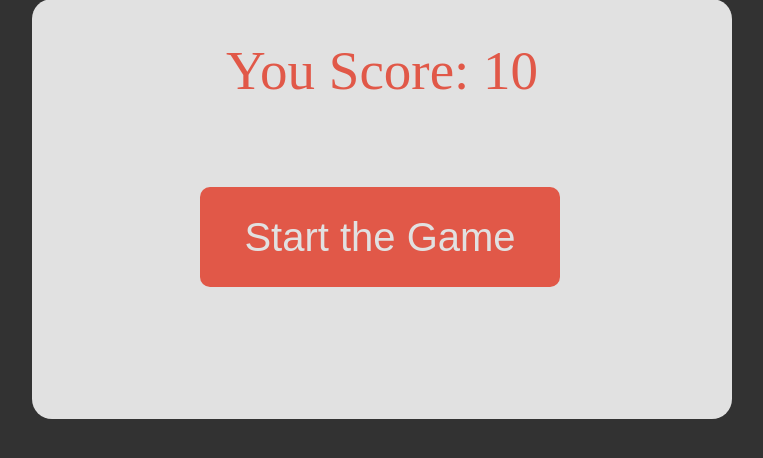
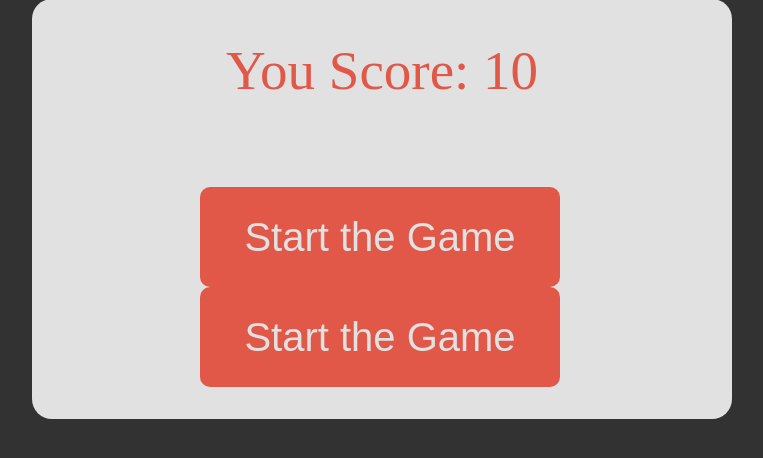
Before and after one commit to HanshengT/aglie_project, a Node server app: template views/profile.hbs in a window 1280 px wide; the page is wider, and only the part inside the window is pictured. Shown: the part 153-611 px from the top of that part, without its empty margins (258-1021 px from the left). Run offline with Node 20, Linux system fonts and the light colour scheme; the template is opened without the code that fills it: most values are stand-ins (such as "Sample title", 1, 10 or a date in 2020); some libraries are stand-ins or nearby versions.

Commit message:
Update profile.hbs

```diff
--- a/views/profile.hbs
+++ b/views/profile.hbs
@@ -17,7 +17,8 @@
     </div>
     <div id="content">
         <p id="score">You Score: {{score}}</p>
-        <a href="/game"><button id="enter_game">Start the Game</button></a>
+        <a href="/game"><button class="enter_game">Start the Game</button></a>
+        <a href="/game2"><button class="enter_game">Start the Game</button></a>
     </div>
 </body>
 <style>
@@ -102,7 +103,7 @@ input:hover{
     left: 24%;
 }
 
-#enter_game {
+.enter_game {
     background-color: #e15848;
     border-radius: 10px;
     width: 360px;
@@ -113,7 +114,7 @@ input:hover{
     font-size: 40px;
 }
 
-#enter_game:hover{
+.enter_game:hover{
     width: 360px;
     height: 100px;
     background-color: #e1e1e1;
```
